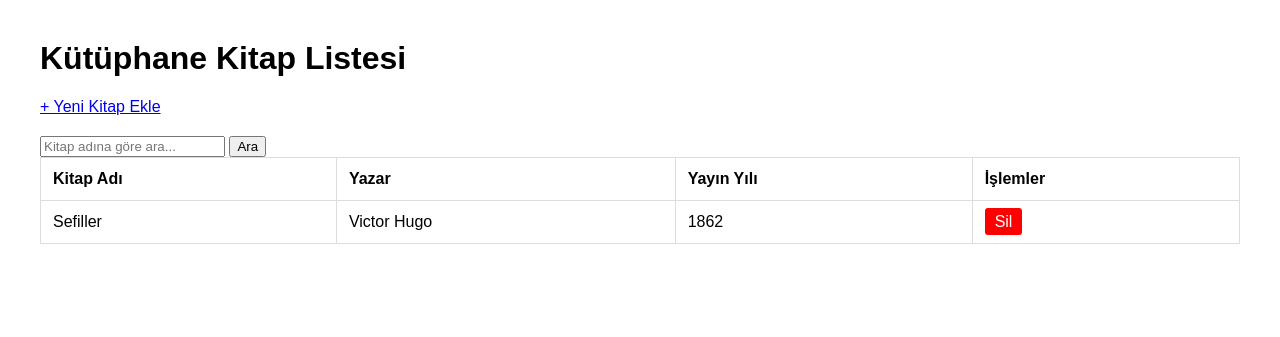
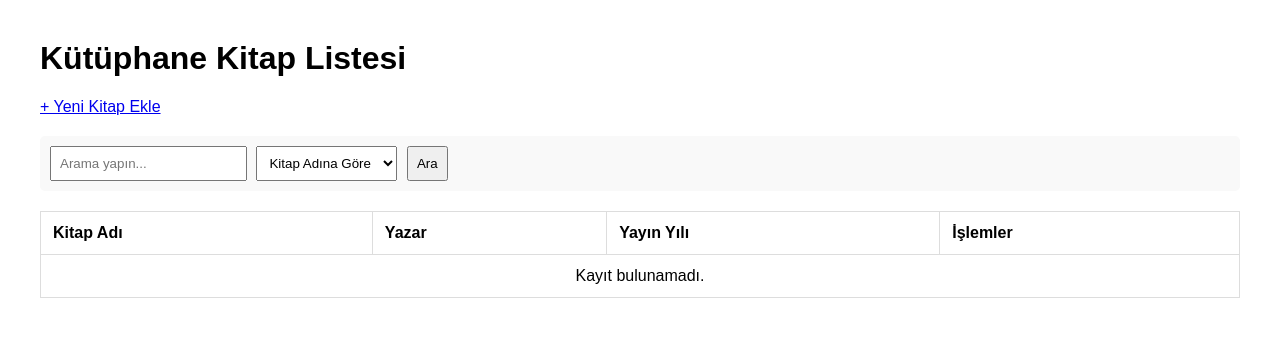
Before and after one commit to eliftt1/kutuphane_sistemi, a Flask app: page / in a window 1280 px wide. Shown: the top 337 px of the page. Run offline with Flask 3, Linux system fonts and the light colour scheme.

Commit message:
Update index.html

```diff
--- a/web/templates/index.html
+++ b/web/templates/index.html
@@ -4,20 +4,35 @@
     <title>Kütüphane Sistemi</title>
     <style>
         body { font-family: Arial; margin: 40px; }
-        table { width: 100%; border-collapse: collapse; }
+        table { width: 100%; border-collapse: collapse; margin-top: 20px; }
         th, td { border: 1px solid #ddd; padding: 12px; text-align: left; }
         .btn { padding: 5px 10px; background: red; color: white; text-decoration: none; border-radius: 3px; }
+
+        /* Arama formu için ufak stil eklemeleri */
+        .search-form { margin-bottom: 20px; padding: 10px; background-color: #f9f9f9; border-radius: 5px; }
+        .search-form input, .search-form select, .search-form button { padding: 8px; margin-right: 5px; }
     </style>
 </head>
 <body>
     <h1>Kütüphane Kitap Listesi</h1>
     <a href="/add" style="margin-bottom: 20px; display: inline-block;">+ Yeni Kitap Ekle</a>
 
-    <form action="/" method="get">
-        <input type="text" name="query" placeholder="Kitap adına göre ara...">
-        <button type="submit">Ara</button>
-    </form>
+    <div class="search-form">
+        <form action="/" method="get">
+            <input type="text" name="search_term" placeholder="Arama yapın..." required>
 
+            <select name="search_type">
+                <option value="name">Kitap Adına Göre</option>
+                <option value="author">Yazara Göre</option>
+            </select>
+
+            <button type="submit">Ara</button>
+
+            {% if request.args.get('search_term') %}
+                <a href="/" style="margin-left: 10px; text-decoration: none; color: #666;">× Filtreyi Temizle</a>
+            {% endif %}
+        </form>
+    </div>
     <table>
         <tr>
             <th>Kitap Adı</th>
@@ -32,6 +47,10 @@
             <td>{{ book.year }}</td>
             <td><a href="/delete/{{ book.name }}" class="btn">Sil</a></td>
         </tr>
+        {% else %}
+        <tr>
+            <td colspan="4" style="text-align: center;">Kayıt bulunamadı.</td>
+        </tr>
         {% endfor %}
     </table>
 </body>
```
